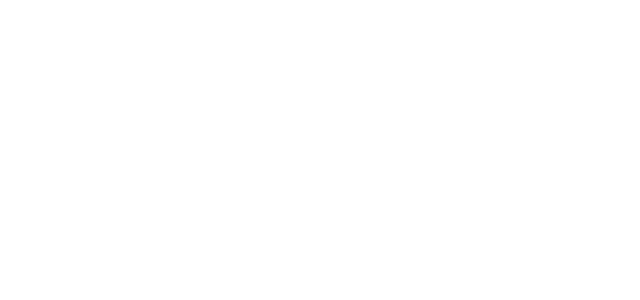
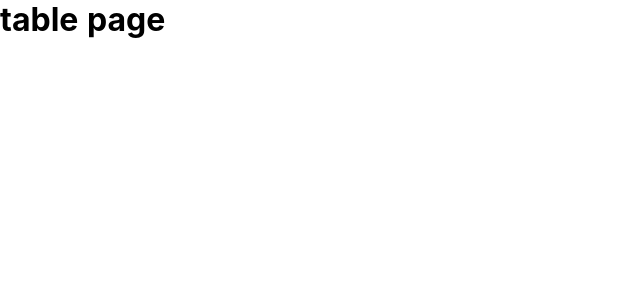
Before and after one commit to shun91/nuxt-json-to-table, a Nuxt app: page /table in a window 1280 px wide. Before the commit this address had no page. Shown: the top 300 px of the page, without its empty margins (0-640 px from the left). Built offline with nearby package versions, Linux system fonts and the light colour scheme.

Commit message:
✨ creeate table page

```diff
--- a/pages/index.vue
+++ b/pages/index.vue
@@ -18,6 +18,7 @@
           class="button--grey"
           >GitHub</a
         >
+        <n-link to="table" class="button--grey">Table</n-link>
       </div>
     </div>
   </section>
--- /dev/null
+++ b/pages/table.vue
@@ -0,0 +1,9 @@
+<template>
+  <div>
+    <h1>table page</h1>
+  </div>
+</template>
+
+<script>
+export default {}
+</script>
```
